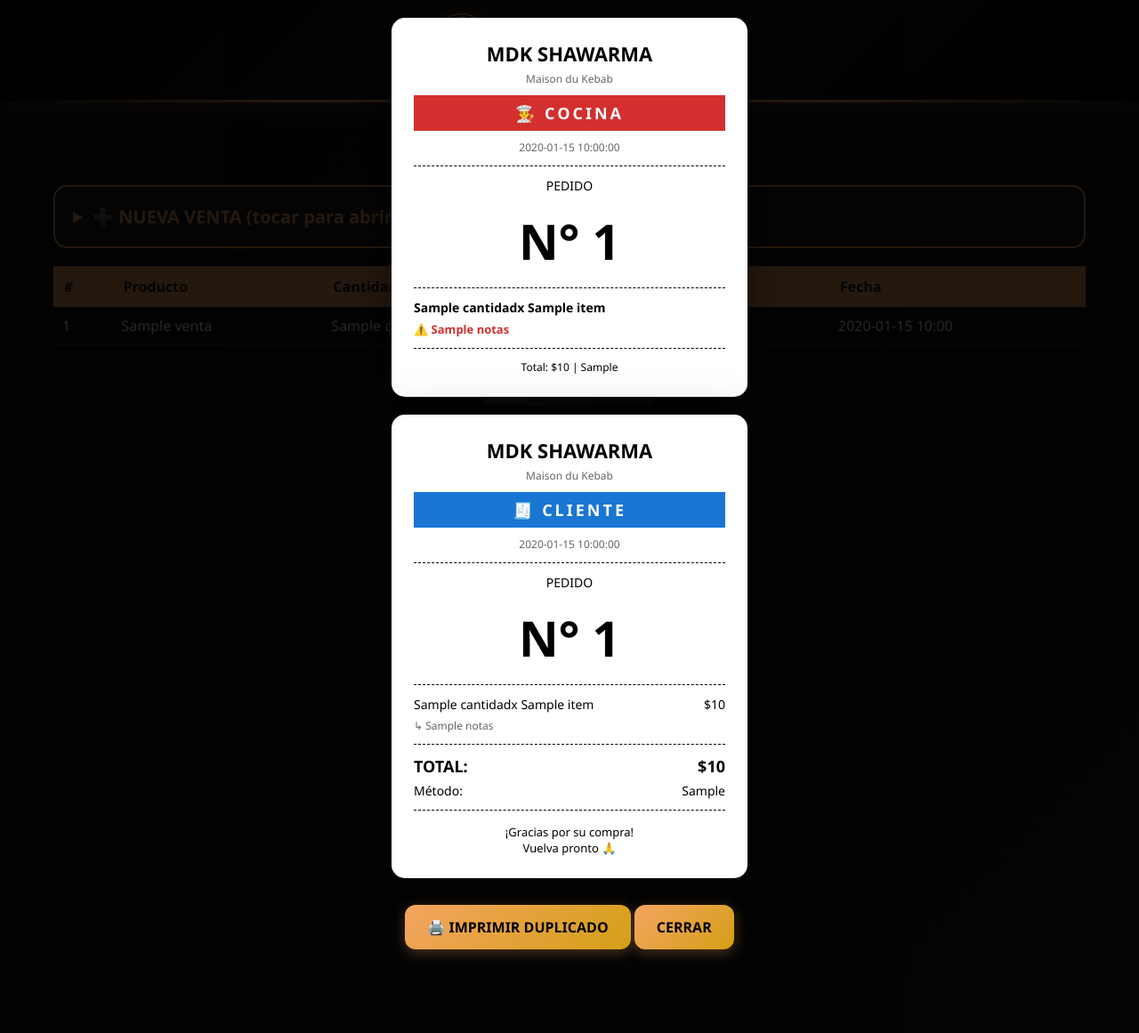
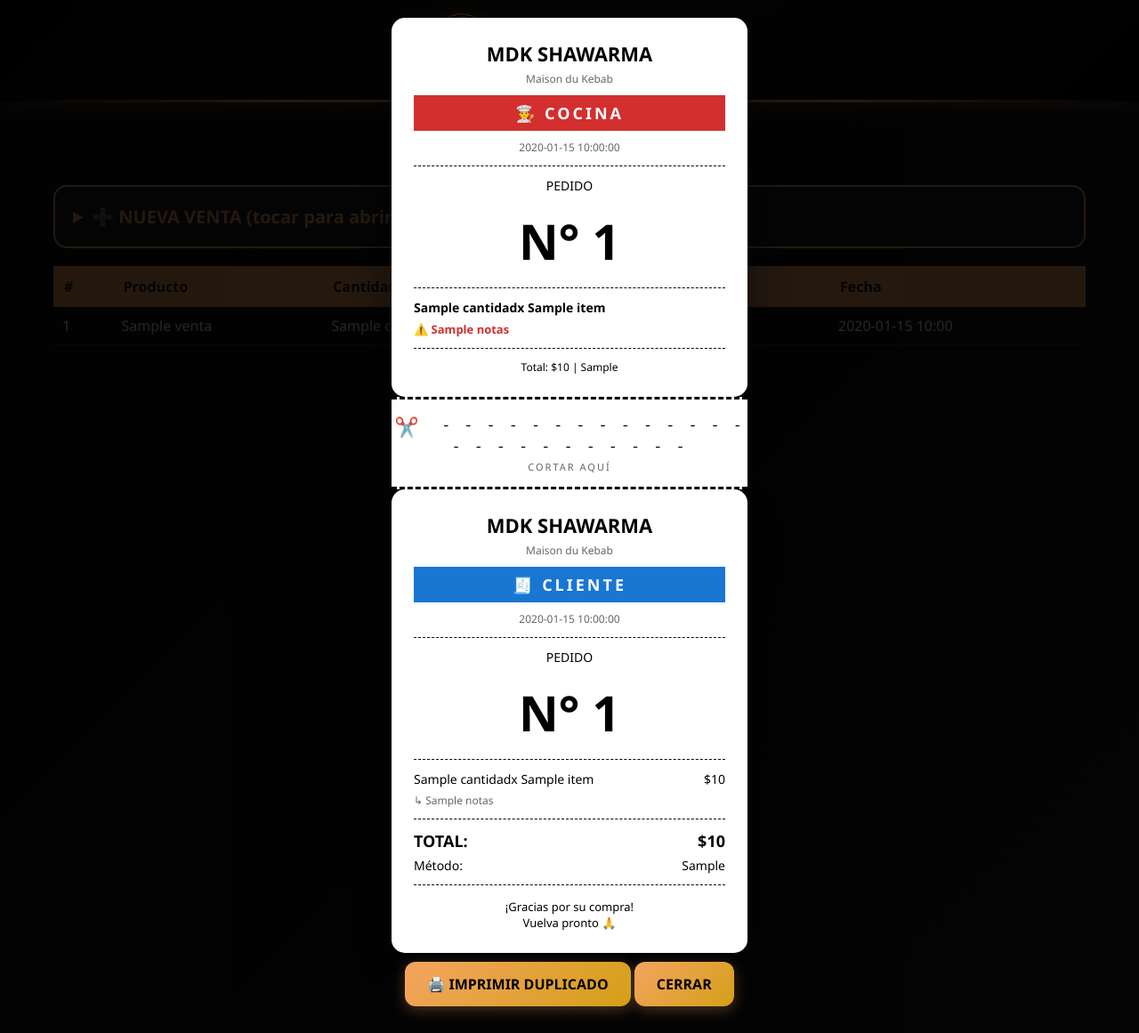
Before and after one commit to MDKShawarma/mdk-sistema, a Flask app: template templates/ventas.html in a window 1280 px wide. Shown: the whole page at 89% size. Run offline with Flask 3, Linux system fonts and the light colour scheme; the template is opened without the code that fills it: most values are stand-ins (such as "Sample title", 1, 10 or a date in 2020).

Commit message:
Agregar linea de troquelado entre comandas

```diff
--- a/templates/ventas.html
+++ b/templates/ventas.html
@@ -31,7 +31,7 @@
             background: #fff; color: #000; padding: 25px; border-radius: 15px;
             max-width: 400px; width: 100%; font-family: 'Courier New', monospace;
             box-shadow: 0 20px 60px rgba(0,0,0,0.5);
-            margin-bottom: 20px;
+            margin-bottom: 0;
         }
         .comanda h2 { text-align: center; font-size: 22px; margin-bottom: 5px; }
         .comanda .subtitulo { text-align: center; font-size: 12px; color: #666; margin-bottom: 10px; }
@@ -45,6 +45,37 @@
         .comanda .fecha { text-align: center; font-size: 12px; color: #666; margin-bottom: 10px; }
         .comanda .btn-imprimir { display: block; width: 100%; padding: 15px; margin-top: 20px; background: #4CAF50; color: white; border: none; border-radius: 10px; font-size: 18px; font-weight: bold; cursor: pointer; }
         .comanda .btn-cerrar { display: block; width: 100%; padding: 15px; margin-top: 10px; background: #555; color: white; border: none; border-radius: 10px; font-size: 16px; font-weight: bold; cursor: pointer; }
+
+        /* ============ TROQUELADO / LINEA DE CORTE ============ */
+        .linea-corte {
+            width: 100%;
+            max-width: 400px;
+            text-align: center;
+            color: #000;
+            font-size: 16px;
+            font-family: 'Courier New', monospace;
+            letter-spacing: 3px;
+            padding: 15px 0;
+            margin: 0 auto;
+            border-top: 3px dashed #000;
+            border-bottom: 3px dashed #000;
+            background: #fff;
+            position: relative;
+            user-select: none;
+        }
+        .linea-corte .tijera {
+            display: inline-block;
+            font-size: 22px;
+            margin-right: 10px;
+            vertical-align: middle;
+        }
+        .linea-corte .texto-corte {
+            font-size: 11px;
+            color: #666;
+            display: block;
+            margin-top: 5px;
+            letter-spacing: 2px;
+        }
 
         /* ============ MODAL DE PERSONALIZACION ============ */
         .modal-personalizacion {
@@ -193,6 +238,12 @@
             <div style="text-align: center; font-size: 12px; margin-top: 10px;">
                 Total: ${{ "%.0f"|format(comanda.total) }} | {{ comanda.metodo_pago }}
             </div>
+        </div>
+
+        <!-- ============ TROQUELADO / LINEA DE CORTE ============ -->
+        <div class="linea-corte">
+            <span class="tijera">✂️</span> - - - - - - - - - - - - - - - - - - - - - - - - -
+            <span class="texto-corte">CORTAR AQUÍ</span>
         </div>
 
         <!-- ============ COPIA CLIENTE ============ -->
```
Also changed, not shown: other parts of templates/ventas.html (+19 -5 lines).
